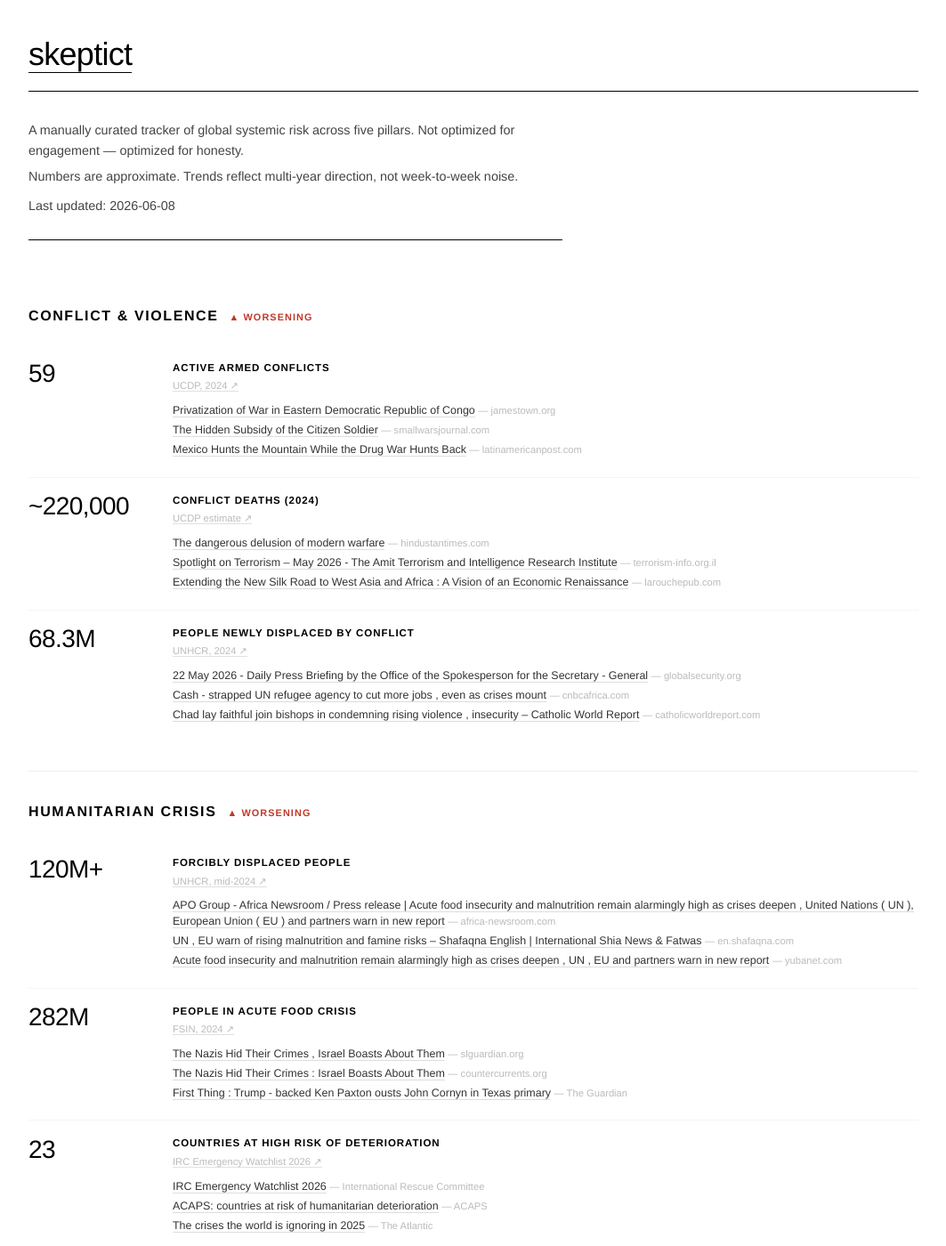
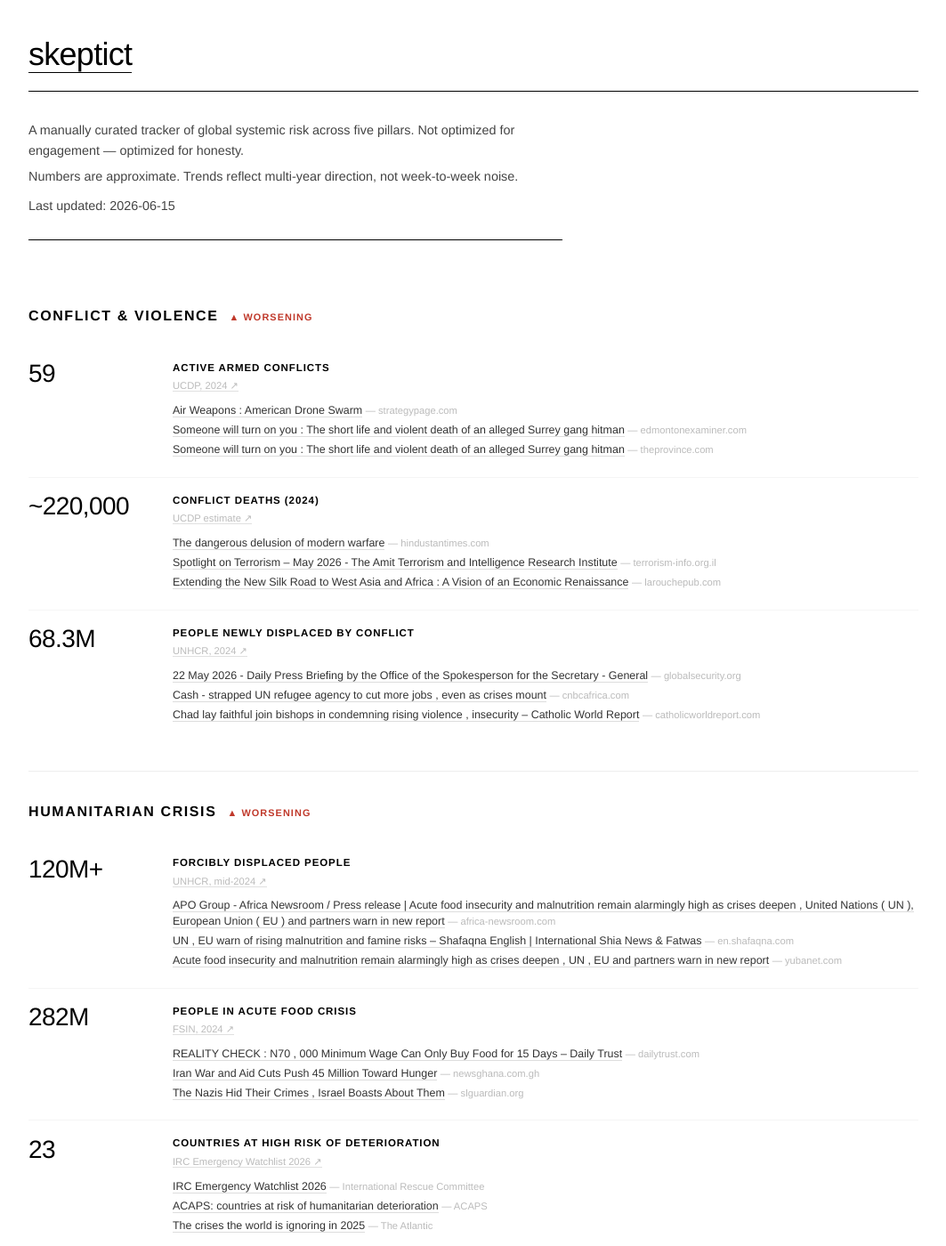
Before and after one commit to skeptict/skeptict.github.io, a Jekyll site: the page built from hellscape/index.html, in a window 1280 px wide and 1400 px high. Shown: the whole window at 89% size, without its empty margins (108-1171 px from the left). Built offline with Jekyll 4.4.1, drawn with Linux system fonts in a browser that asks for light colours.

Commit message:
auto: refresh hellscape articles [2026-06-15]

```diff
--- a/_data/hellscape.yml
+++ b/_data/hellscape.yml
@@ -1,4 +1,4 @@
-last_updated: '2026-06-08'
+last_updated: '2026-06-15'
 pillars:
 - name: Conflict & Violence
   id: conflict
@@ -10,15 +10,17 @@ pillars:
     source_url: https://ucdp.uu.se/
     search_query: armed conflict wars active 2024 2025
     articles:
-    - title: Privatization of War in Eastern Democratic Republic of Congo
-      url: http://jamestown.org/privatization-of-war-in-eastern-democratic-republic-of-congo/
-      publication: jamestown.org
-    - title: The Hidden Subsidy of the Citizen Soldier
-      url: https://smallwarsjournal.com/2026/05/01/hidden-subsidy-citizen-soldier/
-      publication: smallwarsjournal.com
-    - title: Mexico Hunts the Mountain While the Drug War Hunts Back
-      url: https://latinamericanpost.com/americas/mexico-hunts-the-mountain-while-the-drug-war-hunts-back/
-      publication: latinamericanpost.com
+    - title: 'Air Weapons : American Drone Swarm'
+      url: http://www.strategypage.com/htmw/htairw/articles/2026061364455.aspx
+      publication: strategypage.com
+    - title: 'Someone will turn on you : The short life and violent death of an alleged
+        Surrey gang hitman'
+      url: https://www.edmontonexaminer.com:443/news/short-life-violent-death-of-alleged-surrey-gang-hitman/wcm/8bd446d4-7982-4150-b4e6-fc0ac2e08565
+      publication: edmontonexaminer.com
+    - title: 'Someone will turn on you : The short life and violent death of an alleged
+        Surrey gang hitman'
+      url: https://theprovince.com/news/short-life-violent-death-of-alleged-surrey-gang-hitman/wcm/69545061-7623-4d10-a76f-371d3abfb6dc
+      publication: theprovince.com
   - label: Conflict deaths (2024)
     value: ~220,000
     note: UCDP estimate
@@ -82,15 +84,16 @@ pillars:
     source_url: https://www.fsinplatform.org/grfc2024
     search_query: food crisis hunger acute famine 2024 2025
     articles:
+    - title: 'REALITY CHECK : N70 , 000 Minimum Wage Can Only Buy Food for 15 Days
+        – Daily Trust'
+      url: https://dailytrust.com/reality-check-n70000-minimum-wage-can-only-buy-food-for-15-days/
+      publication: dailytrust.com
+    - title: Iran War and Aid Cuts Push 45 Million Toward Hunger
+      url: https://www.newsghana.com.gh/iran-war-and-aid-cuts-push-45-million-toward-hunger/
+      publication: newsghana.com.gh
     - title: The Nazis Hid Their Crimes , Israel Boasts About Them
       url: https://slguardian.org/the-nazis-hid-their-crimes-israel-boasts-about-them/
       publication: slguardian.org
-    - title: 'The Nazis Hid Their Crimes : Israel Boasts About Them'
-      url: https://countercurrents.org/2026/05/the-nazis-hid-their-crimes-israel-boasts-about-them/
-      publication: countercurrents.org
-    - title: 'First Thing : Trump - backed Ken Paxton ousts John Cornyn in Texas primary'
-      url: https://www.theguardian.com/us-news/2026/may/27/first-thing-trump-backed-ken-paxton-ousts-john-cornyn-in-texas-primary
-      publication: The Guardian
   - label: Countries at high risk of deterioration
     value: '23'
     note: IRC Emergency Watchlist 2026
```
